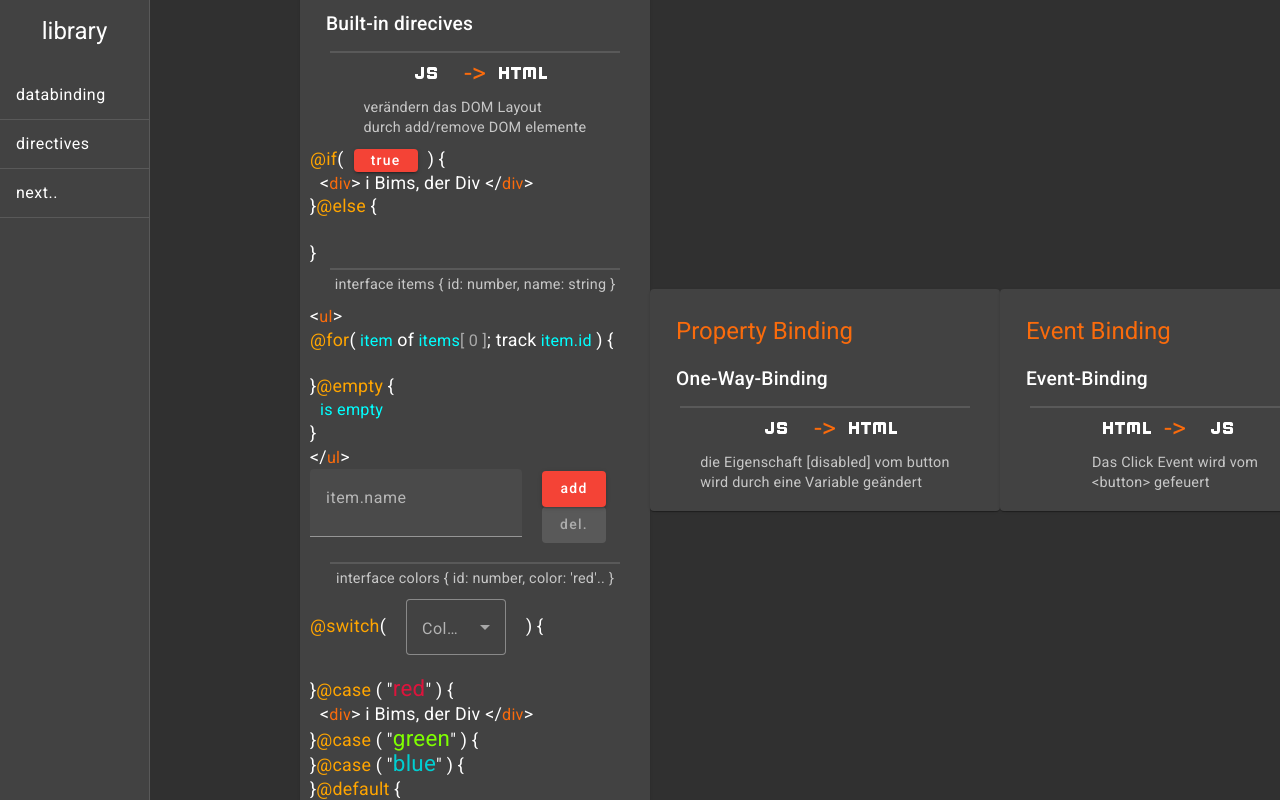
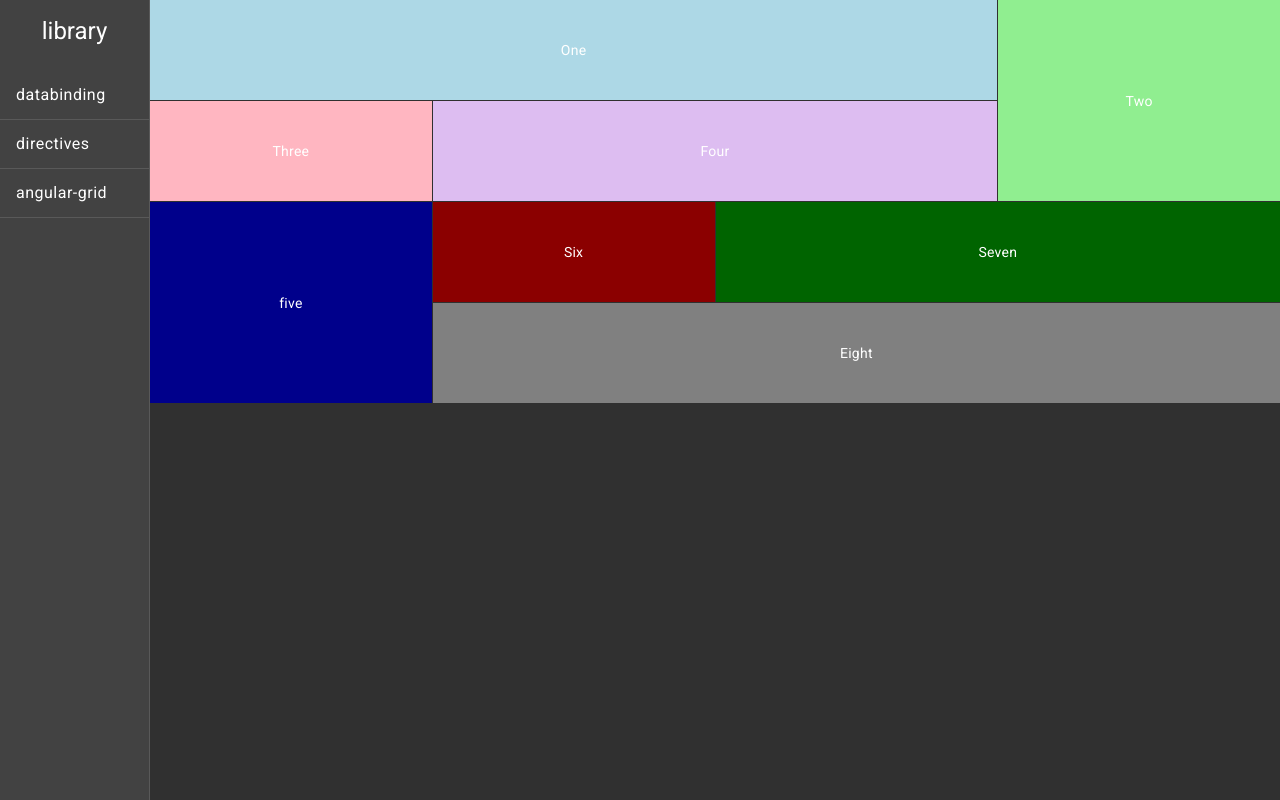
Before and after one commit to HorstPower/AngularDataBinding, an Angular app: page /angular-grid in a window 1280 px wide. Built offline with nearby package versions, Linux system fonts and the light colour scheme.

Commit message:
funktionsfähig

```diff
--- a/src/app/app.component.html
+++ b/src/app/app.component.html
@@ -6,7 +6,6 @@
         <mat-nav-list role="navigation" #selection >
             @for (selection of library; track selection) {
                 <a href="/{{selection}}" mat-list-item>{{selection}}</a>
-                <!-- <mat-list-item ><a routerLink="/databinding"></a>{{selection}}</mat-list-item> -->
                 <mat-divider></mat-divider>
             }
         </mat-nav-list>
--- a/src/app/app.component.ts
+++ b/src/app/app.component.ts
@@ -27,5 +27,5 @@ export class AppComponent implements OnInit {
   }
   title = 'Basics';
 
-  library: string[] = ['databinding', 'directives', 'next..'];
+  library: string[] = ['databinding', 'directives', 'angular-grid'];
 }
--- a/src/app/app.routes.ts
+++ b/src/app/app.routes.ts
@@ -1,6 +1,7 @@
 import { Routes } from '@angular/router';
 import { DataBindingComponent } from './data-binding/data-binding.component';
 import { DirectivesComponent } from './directives/directives.component';
+import { NgGridComponent } from './ng-grid/ng-grid.component';
 
 export const routes: Routes = [
 
@@ -11,6 +12,9 @@ export const routes: Routes = [
         path: 'directives',  component: DirectivesComponent
     },
     {
+        path: 'angular-grid',  component: NgGridComponent
+    },
+    {
         path:'**', component: DirectivesComponent
     },
 ];
--- a/src/app/data-binding/data-binding.component.scss
+++ b/src/app/data-binding/data-binding.component.scss
@@ -1,23 +1,25 @@
 .BindingView {
+    display: flex;
     position: reltaive;
     width: auto;
     height: 100vH;
     box-sizing: border-box;
-    display: flex;
-    padding: 15px;
+    padding: 45px;
     flex-direction: row;
     align-items: center;
     justify-content: space-between;
-
 }
 
 mat-Card{
     display: flex;
     flex-direction: column;
     align-items: stretch;
+    justify-content: start;
+
     padding: 10px;
-    min-width: 280px;
+    min-width: 290px;
     height: 350px;
+    box-shadow: 0 0 10px 0 rgba(0,0,0,0.5);
 }
 
 mat-divider{
--- a/src/app/data-binding/data-binding.component.ts
+++ b/src/app/data-binding/data-binding.component.ts
@@ -17,7 +17,6 @@ import { MaterialsModule } from '../shared/materials/materials.module';
   styleUrl: './data-binding.component.scss'
 })
 export class DataBindingComponent	{
-
 
   FormModule: any = new FormsModule();
 
--- /dev/null
+++ b/src/app/ng-grid/ng-grid.component.html
@@ -0,0 +1,8 @@
+<mat-grid-list cols="4" rowHeight="100px">
+    @for (tile of tiles; track tile) {
+      <mat-grid-tile
+        [colspan]="tile.cols"
+        [rowspan]="tile.rows"
+        [style.background]="tile.color">{{tile.text}}</mat-grid-tile>
+    }
+  </mat-grid-list>
--- /dev/null
+++ b/src/app/ng-grid/ng-grid.component.ts
@@ -0,0 +1,34 @@
+import { Component } from '@angular/core';
+import { CommonModule } from '@angular/common';
+
+import { MaterialsModule } from '../shared/materials/materials.module';
+
+export interface Tile {
+  color: string;
+  cols: number;
+  rows: number;
+  text: string;
+}
+
+@Component({
+  selector: 'app-ng-grid',
+  standalone: true,
+  imports: [
+    CommonModule,
+    MaterialsModule,
+  ],
+  templateUrl: './ng-grid.component.html',
+  styleUrl: './ng-grid.component.scss'
+})
+export class NgGridComponent {
+  tiles: Tile[] = [
+    {text: 'One', cols: 3, rows: 1, color: 'lightblue'},
+    {text: 'Two', cols: 1, rows: 2, color: 'lightgreen'},
+    {text: 'Three', cols: 1, rows: 1, color: 'lightpink'},
+    {text: 'Four', cols: 2, rows: 1, color: '#DDBDF1'},
+    {text: 'five', cols: 1, rows: 2, color: 'darkblue'},
+    {text: 'Six', cols: 1, rows: 1, color: 'darkred'},
+    {text: 'Seven', cols: 2, rows: 1, color: 'darkgreen'},
+    {text: 'Eight', cols: 3, rows: 1, color: 'Gray'},
+  ];
+}
--- a/src/app/shared/materials/materials.module.ts
+++ b/src/app/shared/materials/materials.module.ts
@@ -8,6 +8,8 @@ import {MatIconModule} from '@angular/material/icon';
 import {MatSelectModule} from '@angular/material/select';
 import {MatInputModule} from '@angular/material/input';
 import {MatFormFieldModule} from '@angular/material/form-field';
+
+import {MatGridListModule} from '@angular/material/grid-list';
 
 
 
@@ -23,6 +25,7 @@ import {MatFormFieldModule} from '@angular/material/form-field';
     MatSelectModule,
     MatInputModule,
     MatFormFieldModule,
+    MatGridListModule,
   ]
 })
 export class MaterialsModule { }
```
Also changed, not shown: src/app/data-binding/data-binding.component.html (+4 -10 lines), src/app/ng-grid/ng-grid.component.scss (added).
